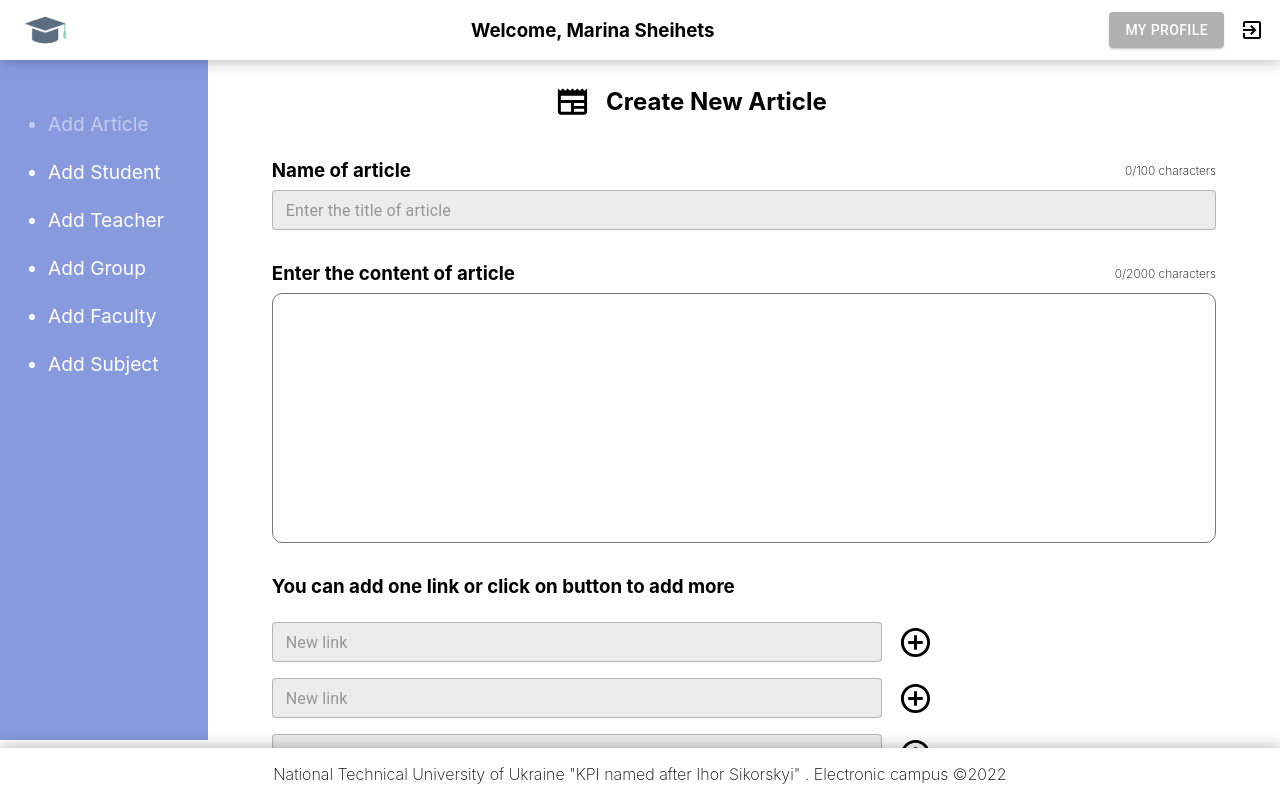
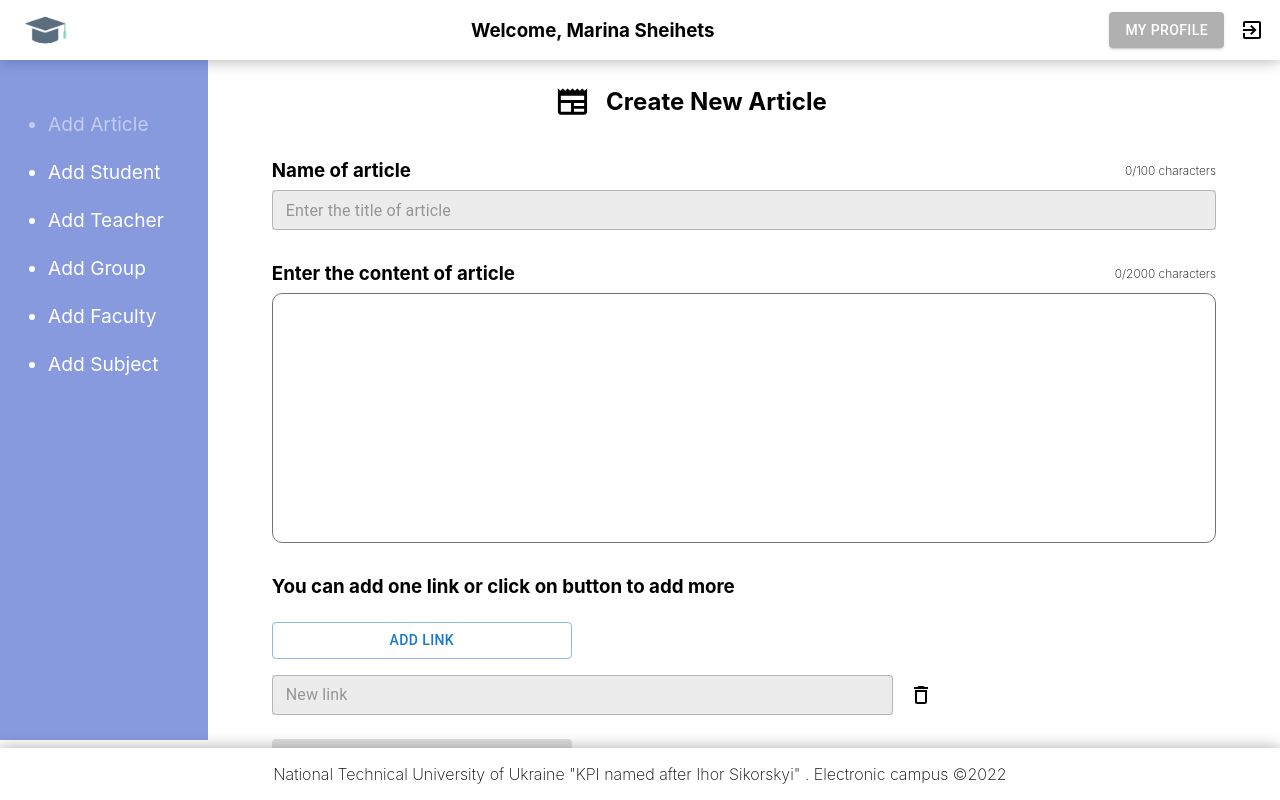
Before and after one commit to marina-sheigets/campus-client, a React (Create React App) app: page /new/article in a window 1280 px wide. Built offline with nearby package versions, Linux system fonts and the light colour scheme.

Commit message:
feat: add logic for createArticle page

```diff
--- a/src/pages/Admin/CreateNewArticle/Content.tsx
+++ b/src/pages/Admin/CreateNewArticle/Content.tsx
@@ -1,4 +1,4 @@
-import React from 'react';
+import React, { useState, useMemo } from 'react';
 import styled from 'styled-components';
 import NewspaperIcon from '@mui/icons-material/Newspaper';
 import { TextField, Button } from '@mui/material';
@@ -6,12 +6,59 @@ import LabelBox from '../../../components/__features__/LabelBox/LabelBox';
 import Forms from '../../../components/__atoms__/Forms/Forms';
 import Form from '../../../components/__atoms__/Form/Form';
 import theme from '../../../constants/globalStyles';
-import AddCircleOutlineOutlinedIcon from '@mui/icons-material/AddCircleOutlineOutlined';
+import DeleteOutlinedIcon from '@mui/icons-material/DeleteOutlined';
 import CreatePageWrapper from '../../../components/__atoms__/CreatePageWrapper/CreatePageWrapper';
 import TitleBox from '../../../components/__atoms__/TitleBox/TitleBox';
 import CreatePageTitle from '../../../components/__atoms__/CreatePageTitle/CreatePageTitle';
 
 function Content() {
+	const [articleName, setArticleName] = useState('');
+	const [articleContent, setArticleContent] = useState('');
+	const [links, setLinks] = useState([{ id: 1, url: '' }]);
+
+	const nameMaxChar = 100;
+	const contentMaxChar = 2000;
+
+	const handleChangeArticleName = (e: any) => {
+		if (e.target.value.length > nameMaxChar) {
+			return;
+		}
+		setArticleName(e.target.value);
+	};
+	const handleChangeArticleContent = (e: any) => {
+		if (e.target.value.length > contentMaxChar) {
+			return;
+		}
+		setArticleContent(e.target.value);
+	};
+
+	const handleAddLink = () => {
+		setLinks([...links, { id: Date.now(), url: '' }]);
+	};
+
+	const handleDeleteLink = (id: number) => {
+		setLinks(links.filter((link) => link.id !== id));
+	};
+
+	const handleChangeLink = (url: string, id: number) => {
+		const updatedLinks = links.map((link) => {
+			if (link.id === id) {
+				return {
+					...link,
+					url,
+				};
+			}
+			return link;
+		});
+		setLinks(updatedLinks);
+	};
+
+	const currentNameLength = useMemo(() => articleName.length, [articleName]);
+	const currentContentLength = useMemo(() => articleContent.length, [articleContent]);
+	const isAllCompleted = useMemo(() => {
+		return articleName.trim().length && articleContent.trim().length;
+	}, [articleName, articleContent]);
+
 	return (
 		<CreatePageWrapper>
 			<TitleBox>
@@ -23,34 +70,48 @@ function Content() {
 
 			<Forms>
 				<StyledForm>
-					<LabelBox maxOfCharacters={100} label={'Name of article'} currentAmount={0} />
-					<TextField size='small' placeholder='Enter the title of article' />
+					<LabelBox
+						maxOfCharacters={nameMaxChar}
+						label={'Name of article'}
+						currentAmount={currentNameLength}
+					/>
+					<TextField
+						size='small'
+						placeholder='Enter the title of article'
+						value={articleName}
+						onChange={handleChangeArticleName}
+					/>
 				</StyledForm>
 				<Form>
 					<LabelBox
-						maxOfCharacters={2000}
+						maxOfCharacters={contentMaxChar}
 						label={'Enter the content of article'}
-						currentAmount={0}
+						currentAmount={currentContentLength}
 					/>
-					<Textarea />
+					<Textarea value={articleContent} onChange={handleChangeArticleContent} />
 				</Form>
 				<LinkForm>
 					<LabelBox label={'You can add one link or click on button to add more'} />
-					<LinkBox>
-						<LinkField size='small' placeholder='New link' />
-						<AddCircleOutlineOutlinedIcon fontSize='large' />
-					</LinkBox>
-					<LinkBox>
-						<LinkField size='small' placeholder='New link' />
-						<AddCircleOutlineOutlinedIcon fontSize='large' />
-					</LinkBox>
-					<LinkBox>
-						<LinkField size='small' placeholder='New link' />
-						<AddCircleOutlineOutlinedIcon fontSize='large' />
-					</LinkBox>
+					<AddLinkButton variant='outlined' onClick={handleAddLink}>
+						Add Link
+					</AddLinkButton>
+
+					{links.map((link) => (
+						<LinkBox key={link.id}>
+							<LinkField
+								size='small'
+								placeholder='New link'
+								value={link.url}
+								onChange={(e: any) => handleChangeLink(e.target.value, link.id)}
+							/>
+							<DeleteOutlinedIcon onClick={() => handleDeleteLink(link.id)} />
+						</LinkBox>
+					))}
 				</LinkForm>
 			</Forms>
-			<FinishButton variant='contained'>Finish</FinishButton>
+			<FinishButton disabled={!isAllCompleted} variant='contained'>
+				Finish
+			</FinishButton>
 		</CreatePageWrapper>
 	);
 }
@@ -61,6 +122,9 @@ const FinishButton = styled(Button)`
 	margin-bottom: 1rem;
 `;
 
+const AddLinkButton = styled(Button)`
+	width: 300px;
+`;
 const LinkField = styled(TextField)`
 	flex: 8;
 `;
@@ -98,6 +162,8 @@ const Textarea = styled('textarea')`
 	outline: none;
 	height: 250px;
 	border-radius: 10px;
+	font-family: 'Roboto', 'Helvetica', 'Arial', sans-serif;
+	font-size: 1rem;
 `;
 
 export default Content;
```
